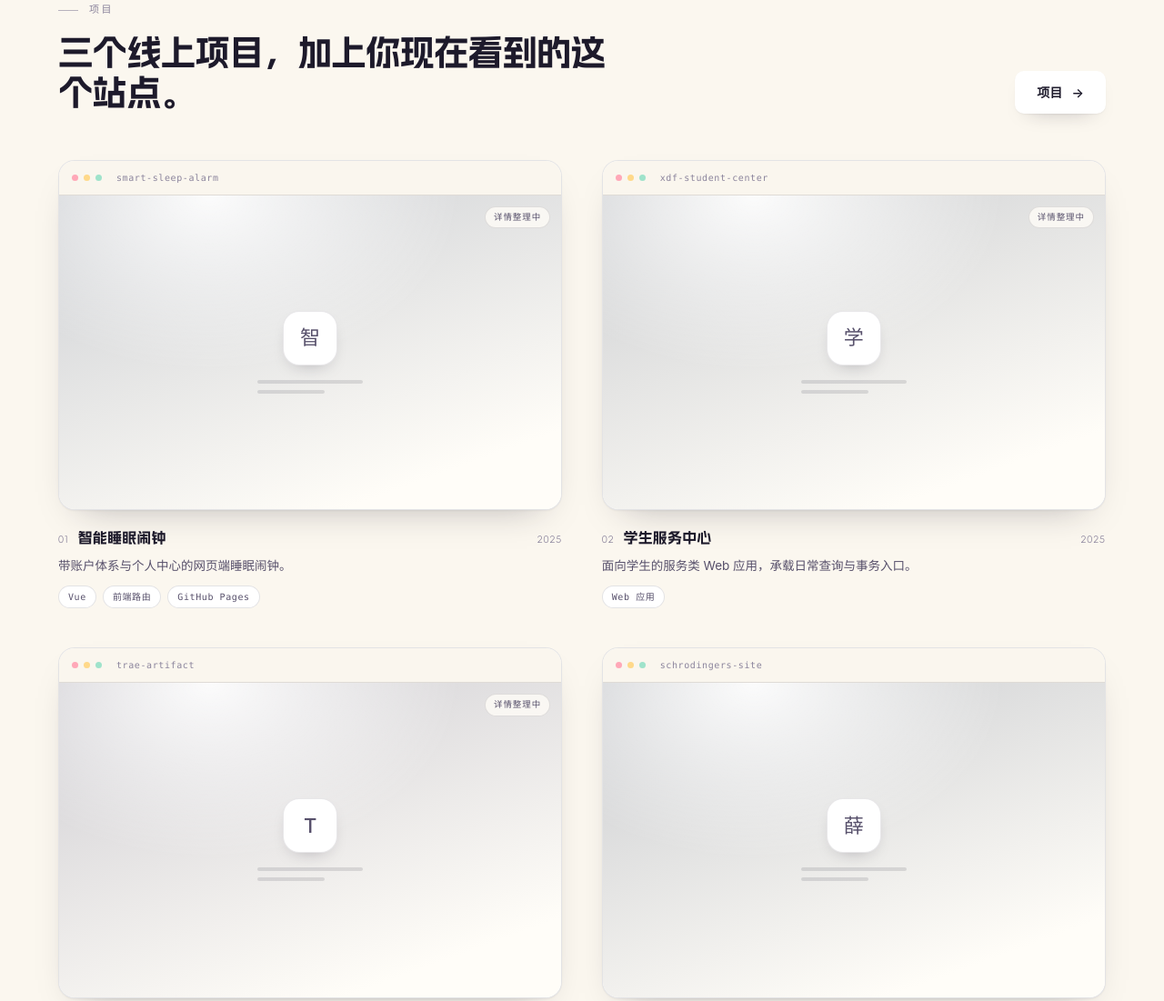
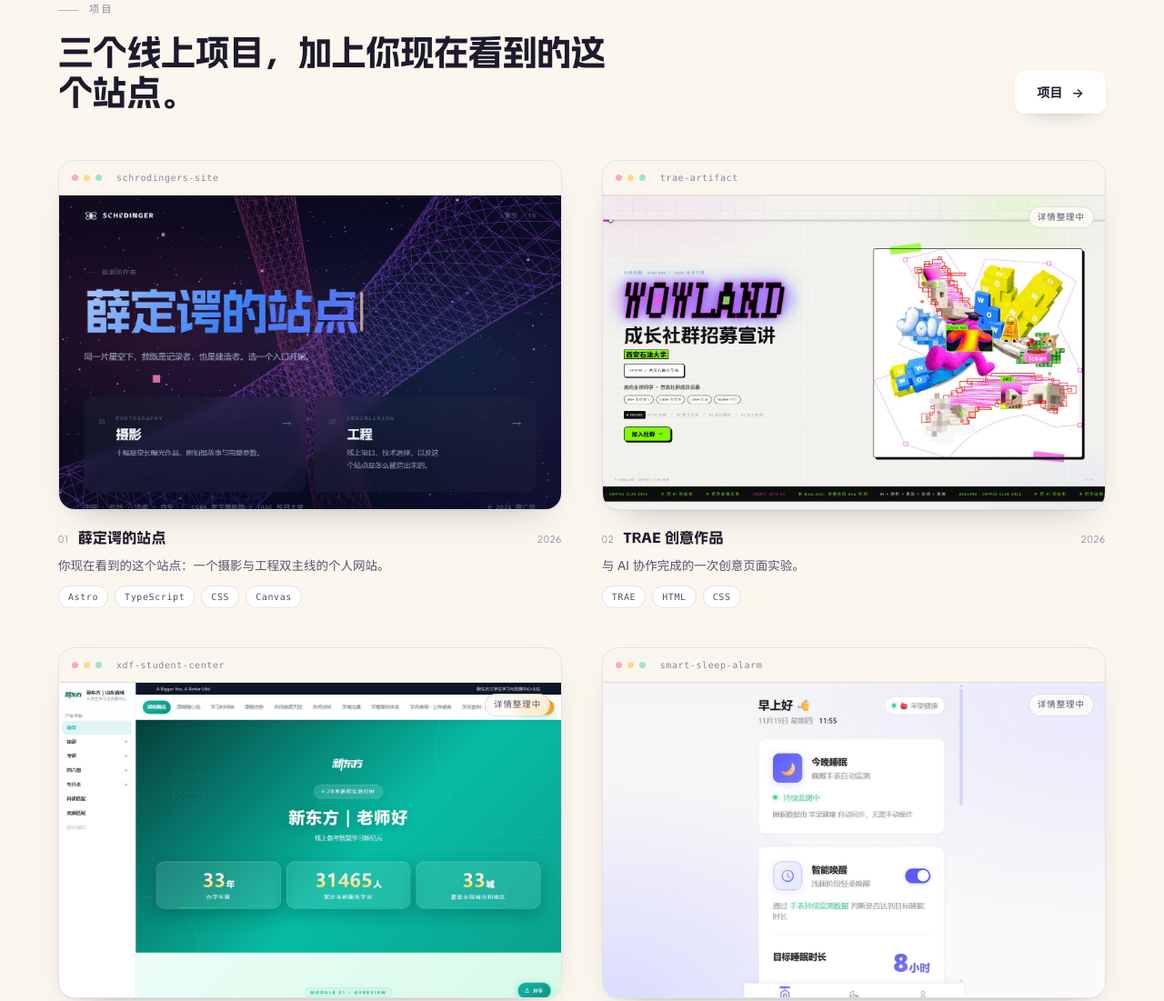
Before and after one commit to xue-ding-e-a/schedingers-site, an Astro site: page /schedingers-site/dev in a window 1280 px wide. Shown: the part 765-1866 px from the top of the page at 91% size. Built offline with nearby package versions, Linux system fonts and the light colour scheme; Astro itself is replaced by a stand-in of ours.

Commit message:
feat: 项目卡片支持封面图并补齐四个项目截图
ProjectCard 在存在 cover 时渲染真实截图，替换字母占位；projects.ts 新增 cover 字段与按最新优先的反序排列。

```diff
--- a/src/components/ProjectCard.astro
+++ b/src/components/ProjectCard.astro
@@ -1,7 +1,7 @@
 ---
 import type { Project } from '../data/projects';
 import type { Lang } from '../i18n/ui';
-import { localizePath, useTranslations } from '../i18n/utils';
+import { localizePath, useTranslations, withBase } from '../i18n/utils';
 
 interface Props {
   project: Project;
@@ -22,11 +22,25 @@ const monogram = project.name[lang].slice(0, 1);
       <span class="url mono">{project.slug}</span>
     </span>
     <span class="screen">
-      <span class="mark" aria-hidden="true">{monogram}</span>
-      <span class="mock" aria-hidden="true">
-        <span class="mock-line l1"></span>
-        <span class="mock-line l2"></span>
-      </span>
+      {project.cover ? (
+        <img
+          class="cover"
+          src={withBase(project.cover)}
+          alt={project.name[lang]}
+          width="960"
+          height="632"
+          loading="lazy"
+          decoding="async"
+        />
+      ) : (
+        <>
+          <span class="mark" aria-hidden="true">{monogram}</span>
+          <span class="mock" aria-hidden="true">
+            <span class="mock-line l1"></span>
+            <span class="mock-line l2"></span>
+          </span>
+        </>
+      )}
       {project.status === 'draft' && <span class="badge mono">{t('projects.draft')}</span>}
     </span>
   </span>
@@ -123,6 +137,20 @@ const monogram = project.name[lang].slice(0, 1);
       radial-gradient(80% 90% at 30% 0%, rgba(255, 255, 255, 0.92), transparent 62%),
       linear-gradient(160deg, color-mix(in srgb, var(--tint) 22%, #ffffff) 0%, #fffdf8 84%);
     overflow: hidden;
+  }
+
+  .cover {
+    position: absolute;
+    inset: 0;
+    width: 100%;
+    height: 100%;
+    object-fit: cover;
+    object-position: top center;
+    transition: transform 0.7s var(--ease);
+  }
+
+  .project-card:hover .cover {
+    transform: scale(1.03);
   }
 
   .mark {
--- a/src/data/projects.ts
+++ b/src/data/projects.ts
@@ -9,6 +9,7 @@ export type Project = {
   stack: string[];
   liveUrl: string;
   repoUrl?: string;
+  cover?: string;
   color: string;
   status: 'ready' | 'draft';
   note?: Localized;
@@ -16,6 +17,7 @@ export type Project = {
   overview?: Localized;
 };
 
+// 数组按录入先后排列，对外统一反转，让最新的项目排在前面
 export const projects: Project[] = [
   {
     slug: 'smart-sleep-alarm',
@@ -28,6 +30,7 @@ export const projects: Project[] = [
     role: { zh: '独立开发', en: 'Solo developer' },
     stack: ['Vue', '前端路由', 'GitHub Pages'],
     liveUrl: 'https://xue-ding-e-a.github.io/smart-sleep-alarm/',
+    cover: '/images/projects/smart-sleep-alarm.jpg',
     color: '#1b2537',
     status: 'draft',
     note: {
@@ -46,6 +49,7 @@ export const projects: Project[] = [
     role: { zh: '开发者', en: 'Developer' },
     stack: ['Web 应用'],
     liveUrl: 'https://xdf-sd-student-center.app.workbuddy.host',
+    cover: '/images/projects/xdf-student-center.jpg',
     color: '#1c2430',
     status: 'draft',
     note: {
@@ -64,6 +68,7 @@ export const projects: Project[] = [
     role: { zh: '设计 + 实现', en: 'Design & implementation' },
     stack: ['TRAE', 'HTML', 'CSS'],
     liveUrl: 'https://share.traecontent.cn/artifact/T9CU023H2EJ1C7',
+    cover: '/images/projects/trae-artifact.jpg',
     color: '#241d33',
     status: 'draft',
     note: {
@@ -83,6 +88,7 @@ export const projects: Project[] = [
     stack: ['Astro', 'TypeScript', 'CSS', 'Canvas'],
     liveUrl: '/',
     repoUrl: 'https://github.com/xue-ding-e-a/schedingers-site',
+    cover: '/images/projects/schrodingers-site.jpg',
     color: '#101827',
     status: 'ready',
     overview: {
@@ -104,7 +110,7 @@ export const projects: Project[] = [
       },
     ],
   },
-];
+].reverse();
 
 export function getProject(slug: string) {
   return projects.find((p) => p.slug === slug);
```
Also changed, not shown: public/images/projects/schrodingers-site.jpg (added), public/images/projects/smart-sleep-alarm.jpg (added), public/images/projects/trae-artifact.jpg (added), public/images/projects/xdf-student-center.jpg (added).
